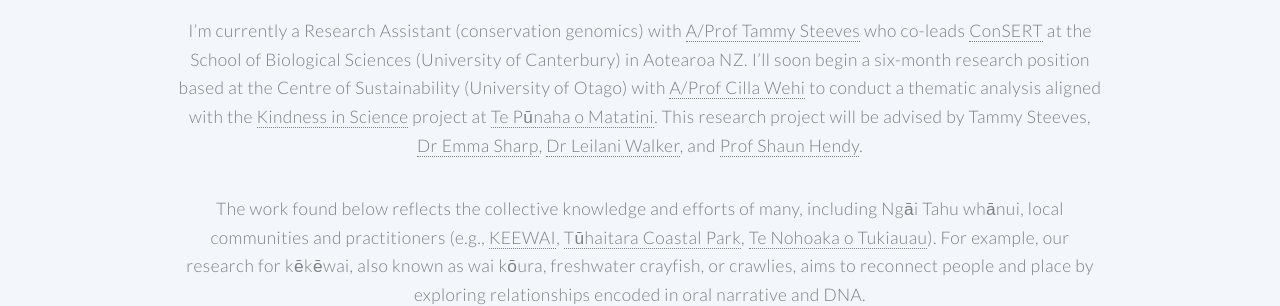
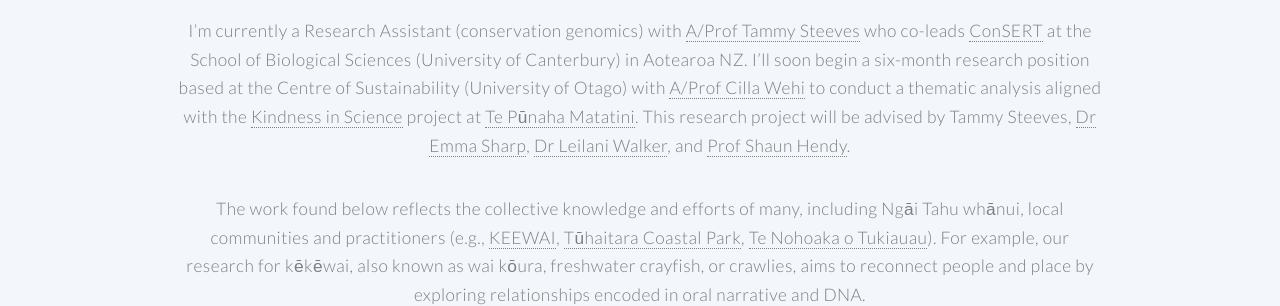
Before and after one commit to aislingrayne/aislingrayne.github.io, a Jekyll site: the page built from index.md, in a window 1280 px wide and 900 px high, scrolled down 941 px. Shown: the part 154-460 px from the top of the window. Built offline with Jekyll 4.4.1, drawn with Linux system fonts in a browser that asks for light colours.

Commit message:
Update index.md

```diff
--- a/index.md
+++ b/index.md
@@ -49,7 +49,7 @@
 
 <img src="../images/profile.png" class="aligncenter" style="max-width:200px" alt="profile">
 
-I'm currently a Research Assistant (conservation genomics) with [A/Prof Tammy Steeves](https://www.canterbury.ac.nz/science/contact-us/people/tammy-steeves.html) who co-leads [ConSERT](http://www.ucconsert.org/) at the School of Biological Sciences (University of Canterbury) in Aotearoa NZ. I'll soon begin a six-month research position based at the Centre of Sustainability (University of Otago) with [A/Prof Cilla Wehi](http://www.priscillawehi.com/) to conduct a thematic analysis aligned with the *[Kindness in Science](http://www.kindnessinscience.org/)* project at [Te Pūnaha o Matatini](https://www.tepunahamatatini.ac.nz/). This research project will be advised by Tammy Steeves, [Dr Emma Sharp](https://unidirectory.auckland.ac.nz/profile/el-sharp), [Dr Leilani Walker](https://leilani-walker.com/), and [Prof Shaun Hendy](https://www.tepunahamatatini.ac.nz/shaun-hendy/).
+I'm currently a Research Assistant (conservation genomics) with [A/Prof Tammy Steeves](https://www.canterbury.ac.nz/science/contact-us/people/tammy-steeves.html) who co-leads [ConSERT](http://www.ucconsert.org/) at the School of Biological Sciences (University of Canterbury) in Aotearoa NZ. I'll soon begin a six-month research position based at the Centre of Sustainability (University of Otago) with [A/Prof Cilla Wehi](http://www.priscillawehi.com/) to conduct a thematic analysis aligned with the *[Kindness in Science](http://www.kindnessinscience.org/)* project at [Te Pūnaha Matatini](https://www.tepunahamatatini.ac.nz/). This research project will be advised by Tammy Steeves, [Dr Emma Sharp](https://unidirectory.auckland.ac.nz/profile/el-sharp), [Dr Leilani Walker](https://leilani-walker.com/), and [Prof Shaun Hendy](https://www.tepunahamatatini.ac.nz/shaun-hendy/).
 
 The work found below reflects the collective knowledge and efforts of many, including Ngāi Tahu whānui, local communities and practitioners (e.g., [KEEWAI](http://keewai.co.nz/), [Tūhaitara Coastal Park](https://www.tuhaitarapark.org.nz/), [Te Nohoaka o Tukiauau](https://www.tenohoaka.org.nz/)). For example, our research for kēkēwai, also known as wai kōura, freshwater crayfish, or crawlies, aims to reconnect people and place by exploring relationships encoded in oral narrative and DNA.
 
```
